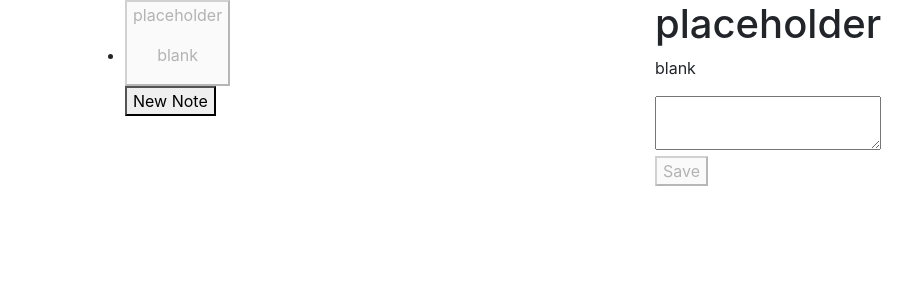
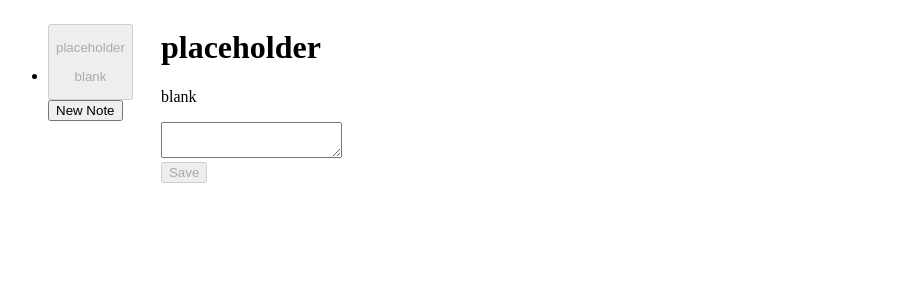
Before and after one commit to calebwilson706/pod-notes, a React (Create React App) app: page / in a window 1280 px wide. Shown: the top 300 px of the page, without its empty margins (0-912 px from the left). Built offline with nearby package versions, Linux system fonts and the light colour scheme.

Commit message:
fixed columns

```diff
--- a/package.json
+++ b/package.json
@@ -10,9 +10,11 @@
     "@types/node": "^12.20.1",
     "@types/react": "^17.0.2",
     "@types/react-dom": "^17.0.1",
+    "@types/styled-components": "^5.1.7",
     "react": "^17.0.1",
     "react-dom": "^17.0.1",
     "react-scripts": "4.0.2",
+    "styled-components": "^5.2.1",
     "typescript": "^4.1.5",
     "web-vitals": "^1.1.0"
   },
--- a/public/index.html
+++ b/public/index.html
@@ -3,7 +3,6 @@
   <head>
     <meta charset="utf-8" />
     <link rel="icon" href="%PUBLIC_URL%/favicon.ico" />
-    <link href="https://maxcdn.bootstrapcdn.com/bootstrap/4.0.0-beta.2/css/bootstrap.min.css" rel="stylesheet"/>
     <meta name="viewport" content="width=device-width, initial-scale=1" />
     <meta name="theme-color" content="#000000" />
     <meta
--- a/src/App.tsx
+++ b/src/App.tsx
@@ -1,4 +1,5 @@
 import React, { useState } from 'react';
+import { GlobalStyle } from './app.styles';
 import { NavBarList } from './components/navBarList';
 import { NavBarSelectionButton } from './components/navBarSelectNoteButton';
 import { NoteInfoPage } from './components/selectedItemShown';
@@ -64,12 +65,13 @@ function App() {
 
   return (
     <div>
+      <GlobalStyle />
       {
         isFormShowing ? <NewNoteForm addNewNote={addNewNoteToState} /> :
 
           <div className="container">
             <div className="row">
-              <div className="col-lg-6 col-md-6  col-sm-12">
+              <div className="column">
                 <ul>
                   <NavBarList
                     noteList={notesList}
@@ -80,7 +82,7 @@ function App() {
                 </ul>
               </div>
 
-              <div className="col-lg-6 col-md-6  col-sm-12">
+              <div className="column">
 
                 {
                   (notesList !== []) ?
--- /dev/null
+++ b/src/app.styles.ts
@@ -0,0 +1,14 @@
+import styled, { createGlobalStyle } from 'styled-components' ;
+
+export const GlobalStyle = createGlobalStyle`
+    .column {
+        width: 50%;
+        float: left;
+        text-align: left;
+    }
+    .row {
+        display: table;
+
+    }
+
+`
```
Also changed, not shown: 1 other file (tests, documents, lock files or other folders).
